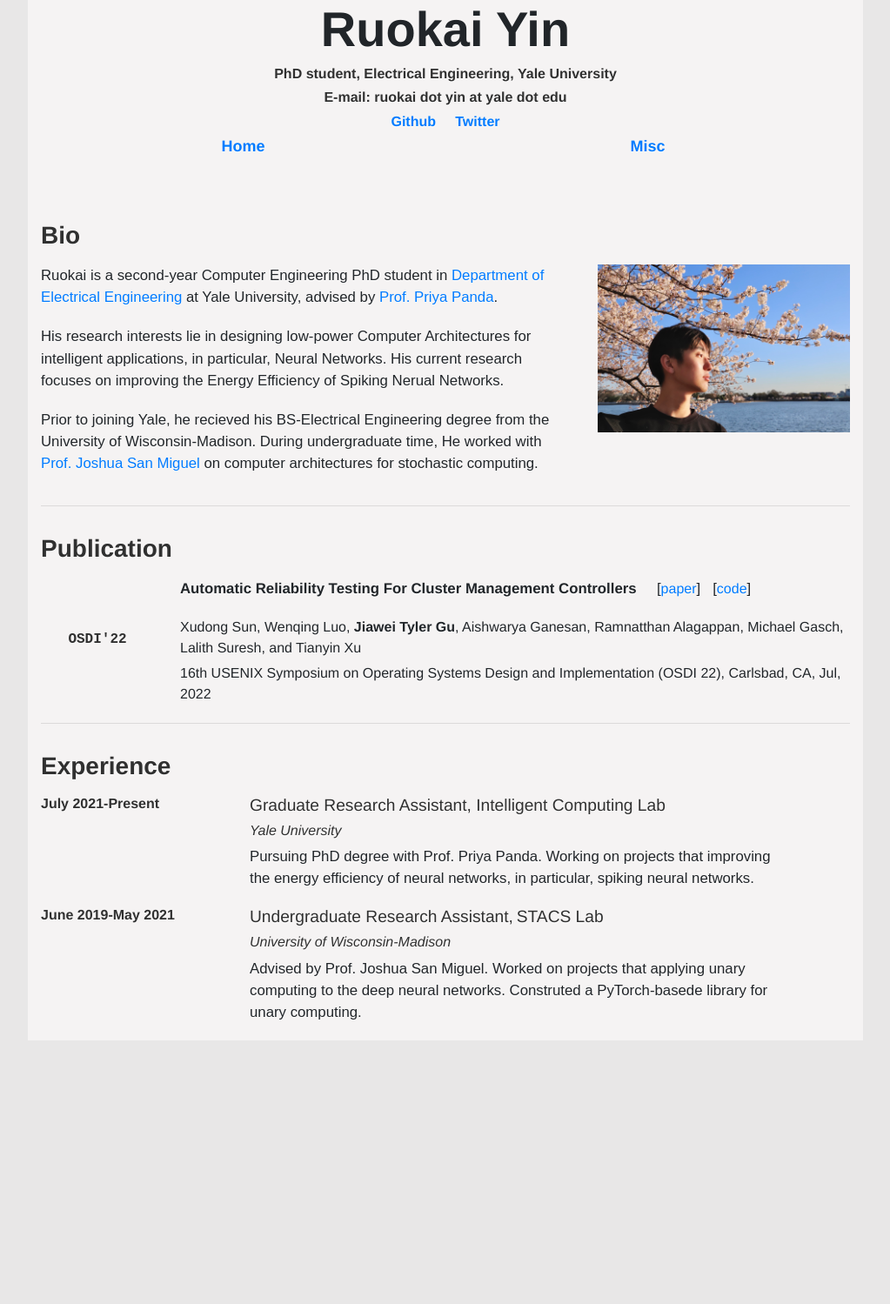
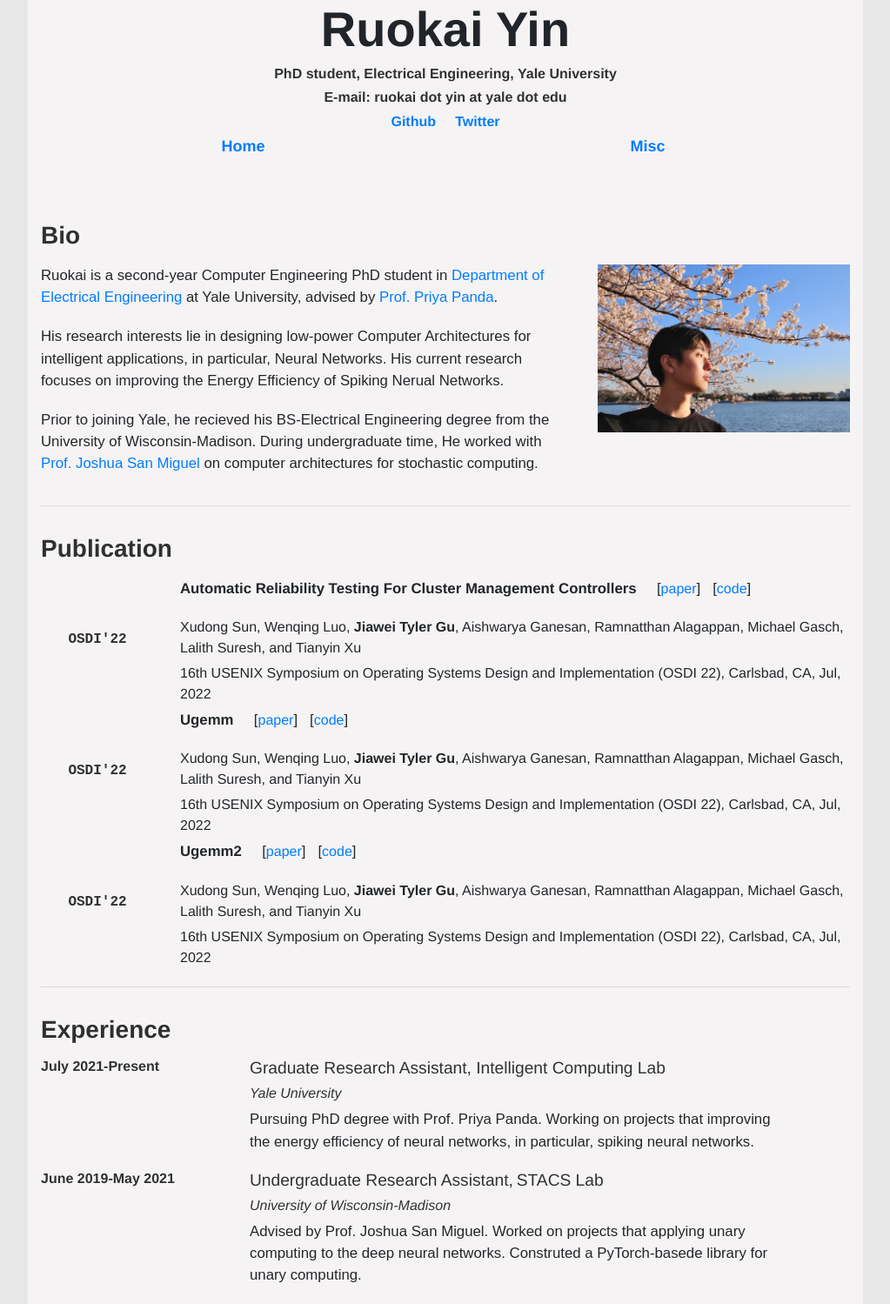
Before and after one commit to RuokaiYin/RuokaiYin.github.io, a Jekyll site: the page built from index.html, in a window 1280 px wide. Shown: the whole page at 87% size, without its empty margins (128-1151 px from the left). Built offline with Jekyll 4.4.1, drawn with Linux system fonts in a browser that asks for light colours; before the commit the page ends 1196 px from its top, so only the background shows below that.

Commit message:
Update publications.yml

```diff
--- a/_data/publications.yml
+++ b/_data/publications.yml
@@ -11,3 +11,31 @@
   conference: OSDI'22
   file: sieve.pdf
   code: https://github.com/sieve-project/sieve
+
+- title: Ugemm
+  author: >
+    Xudong Sun, Wenqing Luo, <b>Jiawei Tyler Gu</b>,
+    Aishwarya Ganesan, Ramnatthan Alagappan,  Michael Gasch,
+    Lalith Suresh, and Tianyin Xu
+  booktitle: 16th USENIX Symposium on Operating Systems Design and Implementation (OSDI 22)
+  year: 2022
+  month: Jul
+  address: Carlsbad, CA
+  publisher: USENIX Association
+  conference: OSDI'22
+  file: sieve.pdf
+  code: https://github.com/sieve-project/sieve
+
+- title: Ugemm2
+  author: >
+    Xudong Sun, Wenqing Luo, <b>Jiawei Tyler Gu</b>,
+    Aishwarya Ganesan, Ramnatthan Alagappan,  Michael Gasch,
+    Lalith Suresh, and Tianyin Xu
+  booktitle: 16th USENIX Symposium on Operating Systems Design and Implementation (OSDI 22)
+  year: 2022
+  month: Jul
+  address: Carlsbad, CA
+  publisher: USENIX Association
+  conference: OSDI'22
+  file: sieve.pdf
+  code: https://github.com/sieve-project/sieve
```
